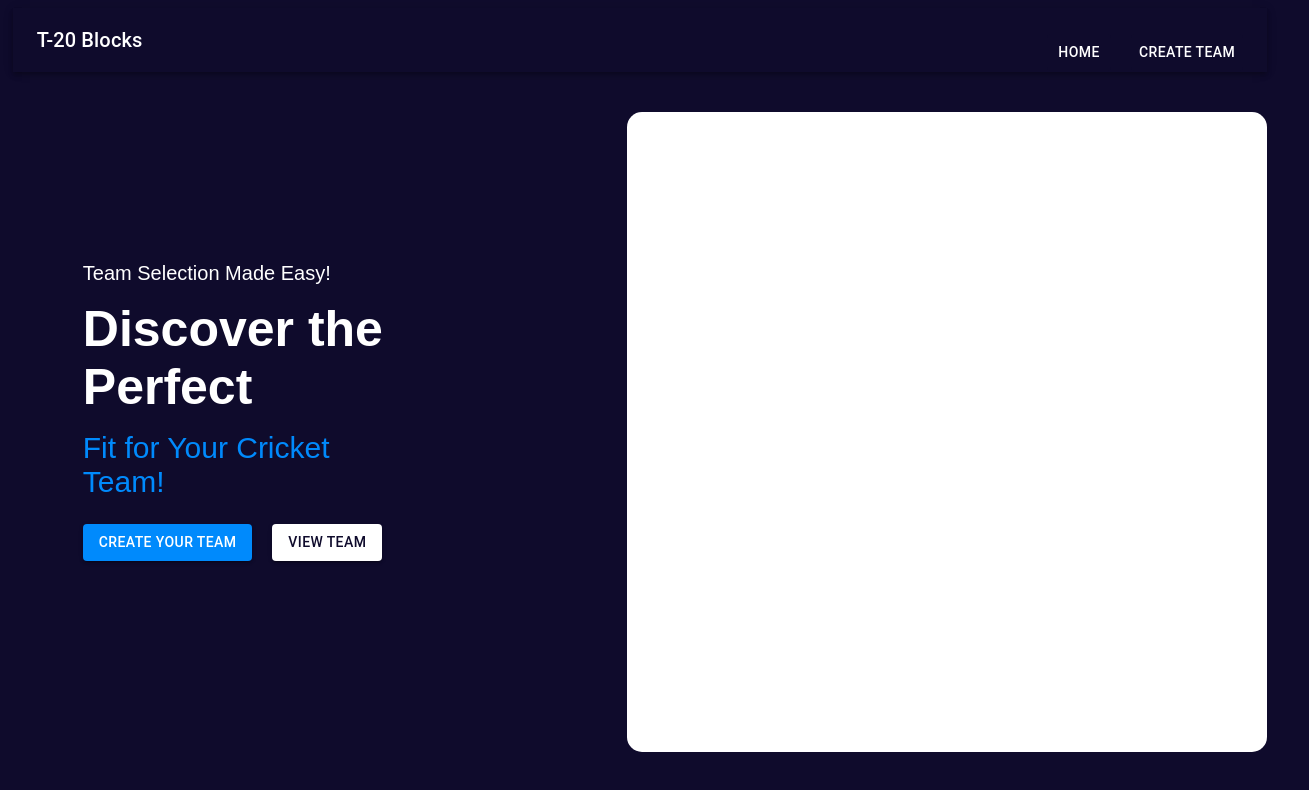
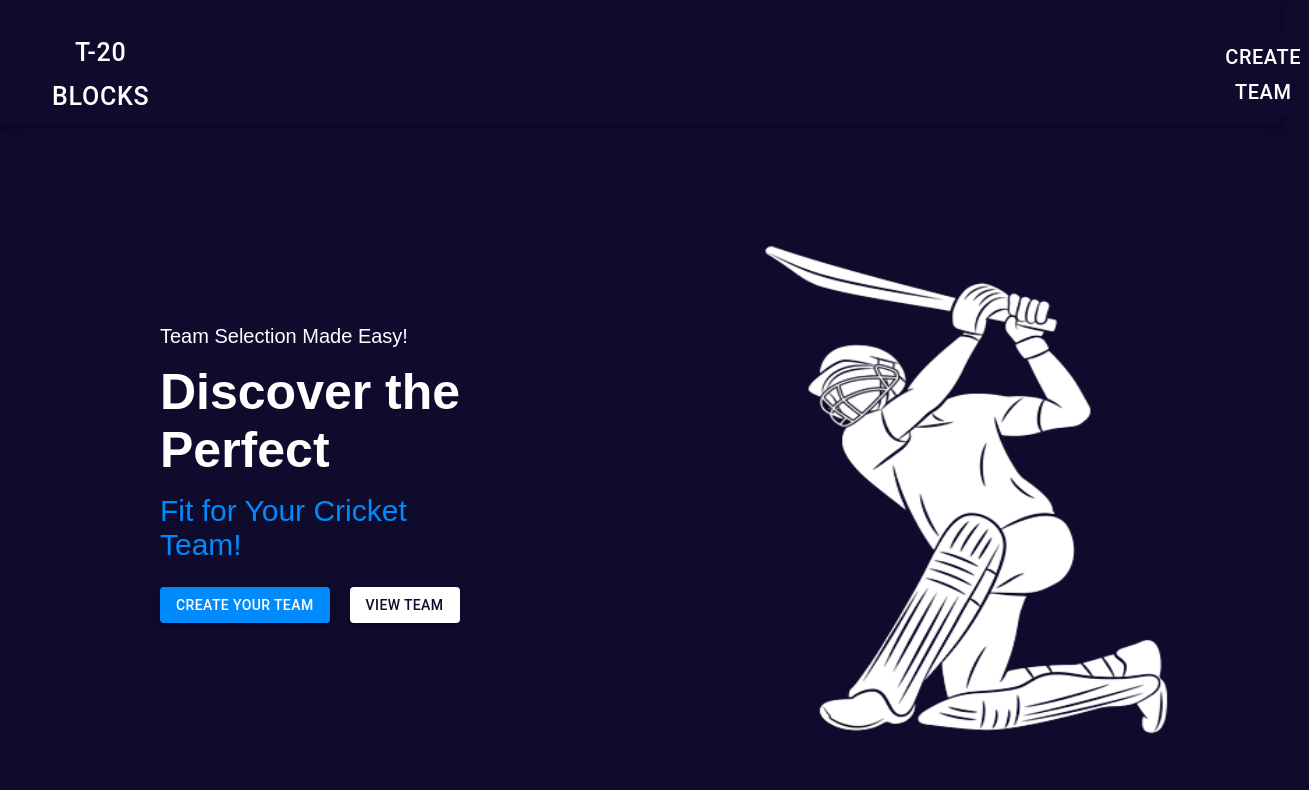
Before and after one commit to Dhriti501/t20-Blocks, a React (Create React App) app: page / in a window 1280 px wide. Shown: the top 790 px of the page, 1309 px wide, since content can reach past the window. Built offline with nearby package versions, Linux system fonts and the light colour scheme; a web font is replaced by a local one.

Commit message:
Second Commit!

```diff
--- a/src/components/Home.js
+++ b/src/components/Home.js
@@ -1,3 +1,4 @@
+import homeImage from "./img/home.png";
 import React from "react";
 import { Box } from "@mui/material";
 import Button from "@mui/material/Button";
@@ -60,7 +61,7 @@ const Home = () => {
                     </div>
                 </div>
                 <div className="rightContainer">
-                    <Box
+                    {/* <Box
                         sx={{
                         backgroundColor: "white",
                         height: "80vh",
@@ -71,7 +72,10 @@ const Home = () => {
                         justifyContent: "center",
                         alignItems: "center",
                         }}>
-                    </Box>
+                    </Box> */}
+                    <img style={{height: "80vh",
+                        width: "80vh",
+                        marginLeft: "1vh"}} src={homeImage} />
                 </div>
             </div>
         </div>
--- a/src/components/TeamSelection.js
+++ b/src/components/TeamSelection.js
@@ -1,4 +1,7 @@
 import React, { useState } from "react";
+import Card from "@mui/material/Card";
+import CardContent from "@mui/material/CardContent";
+import CardMedia from "@mui/material/CardMedia";
 import {
     List,
     ListItem,
@@ -37,7 +40,8 @@ const NavBar = ({ activeCategory, onCategoryClick }) => {
                         padding: "20px",
                         marginLeft: "5px",
                         width: "190px",
-                    }}>
+                    }}
+                >
                     {category}
                 </Button>
             ))}
@@ -264,13 +268,23 @@ const Content = ({ activeCategory }) => {
                 </div>
             )}
 
-            <Dialog open={!!selectedPlayerDetails} onClose={handleCloseDetails}>
-                <DialogTitle>{selectedPlayerDetails?.name} Details</DialogTitle>
-                <DialogContent>
+            <Dialog open={!!selectedPlayerDetails} onClose={handleCloseDetails} sx={{minWidth:"70px"}}>
+                <DialogTitle >{selectedPlayerDetails?.name} Details</DialogTitle>
+                <DialogContent className="popup-box">
+                    <Avatar
+                        src={selectedPlayerDetails?.avatarUrl}
+                        alt={selectedPlayerDetails?.name}
+                    />
                     <Typography>{selectedPlayerDetails?.details}</Typography>
                 </DialogContent>
                 <DialogActions>
-                    <Button onClick={handleCloseDetails}>Close</Button>
+                    <Button
+                        className="popup-button"
+                        onClick={handleCloseDetails}
+                        // sx={{ marginRight: "33vh" }}
+                    >
+                        Close
+                    </Button>
                 </DialogActions>
             </Dialog>
         </div>
--- a/src/components/css/style.css
+++ b/src/components/css/style.css
@@ -5,8 +5,8 @@ body {
 
 .pageStyle {
     background-color: #0f0b2c;
-    min-height: 100vh;
-    padding: 1vh 1vw;
+    min-height: 90vh;
+    /* padding: 1vh 1vw; */
     color: white;
 }
 
@@ -33,8 +33,24 @@ body {
 }
 
 .leftContainer {
-    padding: 70px;
-    margin-top: 80px;
+    padding: 20vh;
+    /* margin-top: 50px; */
+}
+
+.popup-box {
+    margin: 30vh;
+    width: 10vh;
+    display: flex;
+  flex-direction: column;
+  align-items: center;
+  justify-content: center;
+  text-align: center;
+}
+
+
+.popup-button {
+    display: inline;
+
 }
 
 .centered {
@@ -65,17 +81,16 @@ body {
     padding-top: 20px;
     display: flex;
     /* color: white; */
-
 }
 
-.players{
+.players {
     background-color: white;
     padding: 50px;
     width: 88vh;
     border-radius: 10px;
 }
 
-.navbar{
+.navbar {
     padding-left: 50px;
     padding-top: 50px;
 }
@@ -89,7 +104,6 @@ body {
     margin-right: 90px;
 }
 
-.CreateTeamListText{
+.CreateTeamListText {
     padding: 30px;
-
 }
--- a/src/components/header/Header.js
+++ b/src/components/header/Header.js
@@ -7,32 +7,40 @@ import { Link } from "react-router-dom";
 
 const Header = () => {
     return (
-        <AppBar position="static" className="navbarStyle" sx={{ backgroundColor: "#0f0b2c"}}>
+        <AppBar
+            position="static"
+            className="navbarStyle"
+            sx={{ backgroundColor: "#0f0b2c" }}
+        >
             <Toolbar>
-                <Typography variant="h6" component="div" className="companyNameStyle">
-                    T-20 Blocks
-                </Typography>
-                <Link color="inherit" to='http://localhost:3000/'>
-                    <Button className="buttonStyle"
+                <Link color="inherit" to="http://localhost:3000/">
+                    <Button
+                        className="buttonStyle"
                         color="inherit"
                         sx={{
+                            fontSize: "25px",
                             marginTop: "25px",
                             marginLeft: "20px",
                             backgroundColor: "#0f0b2c",
                             color: "white",
-                    }}>
-                        Home
+                        }}
+                    >
+                        T-20 Blocks
                     </Button>
                 </Link>
-                <Link color="inherit" to='http://localhost:3000/create-team'>
-                    <Button className="buttonStyle"
+                <Link color="inherit" to="http://localhost:3000/create-team" style={{ marginLeft: "130vh",}}>
+                    <Button
+                        className="buttonStyle"
                         color="inherit"
                         sx={{
+                            fontSize: "20px",
                             marginTop: "25px",
                             marginLeft: "20px",
                             backgroundColor: "#0f0b2c",
                             color: "white",
-                    }}>
+
+                        }}
+                    >
                         Create Team
                     </Button>
                 </Link>
```
Also changed, not shown: src/components/img/home.png (added). Lines whose indentation alone changed are shown as unchanged.
